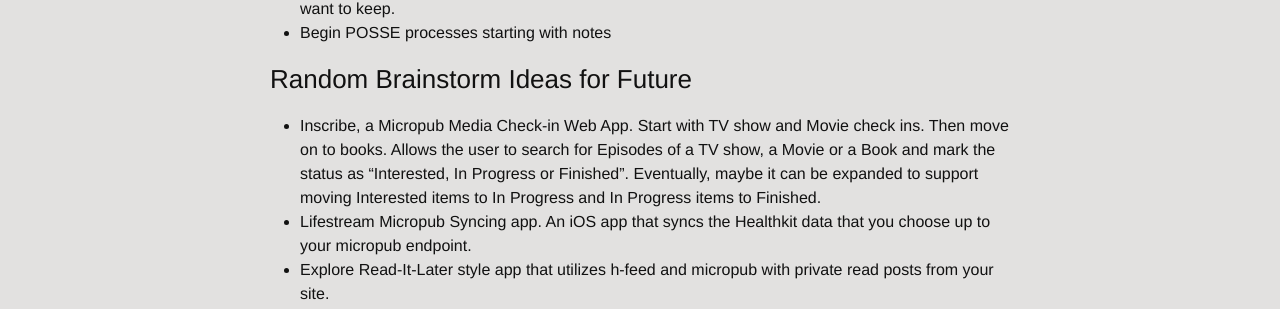
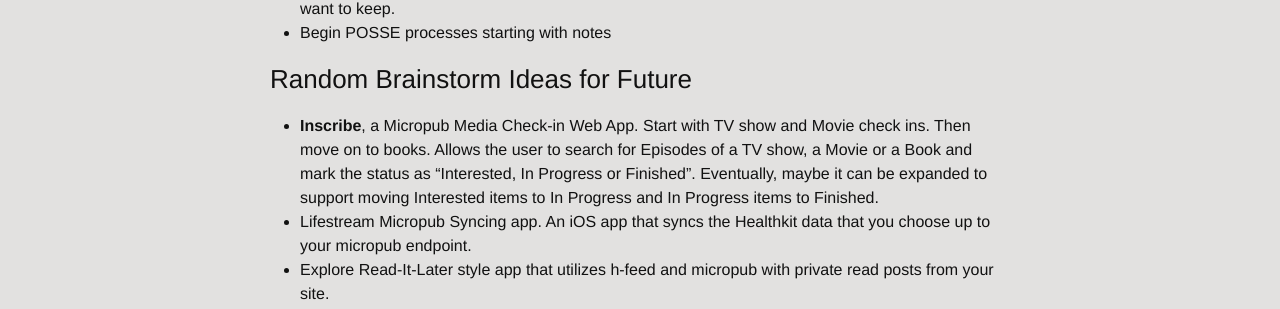
Before and after one commit to EdwardHinkle/eddie-personal, a Jekyll site: the page built from _source/indieweb.md, in a window 1280 px wide. Shown: the part 830-1139 px from the top of the page. Built offline with Jekyll 4.4.1, drawn with Linux system fonts in a browser that asks for light colours; nearby versions of some CDN libraries; comment, search, counter and statistics services are not loaded.

```diff
--- a/_source/indieweb.md
+++ b/_source/indieweb.md
@@ -30,7 +30,7 @@ Here's a look at how my website complies with IndieWeb standards and what my pla
 * Begin POSSE processes starting with notes
 
 ### Random Brainstorm Ideas for Future
-* Inscribe, a Micropub Media Check-in Web App. Start with TV show and Movie check ins. Then move on to books. Allows the user to  search for Episodes of a TV show, a Movie or a Book and mark the status as "Interested, In Progress or Finished". Eventually, maybe it can be expanded to support moving Interested items to In Progress and In Progress items to Finished.
+* **Inscribe**, a Micropub Media Check-in Web App. Start with TV show and Movie check ins. Then move on to books. Allows the user to  search for Episodes of a TV show, a Movie or a Book and mark the status as "Interested, In Progress or Finished". Eventually, maybe it can be expanded to support moving Interested items to In Progress and In Progress items to Finished.
 * Lifestream Micropub Syncing app. An iOS app that syncs the Healthkit data that you choose up to your micropub endpoint.
 * Explore Read-It-Later style app that utilizes h-feed and micropub with private read posts from your site.
 * Explore JavaScript IndieWeb Interactions versus Web Actions.
```
